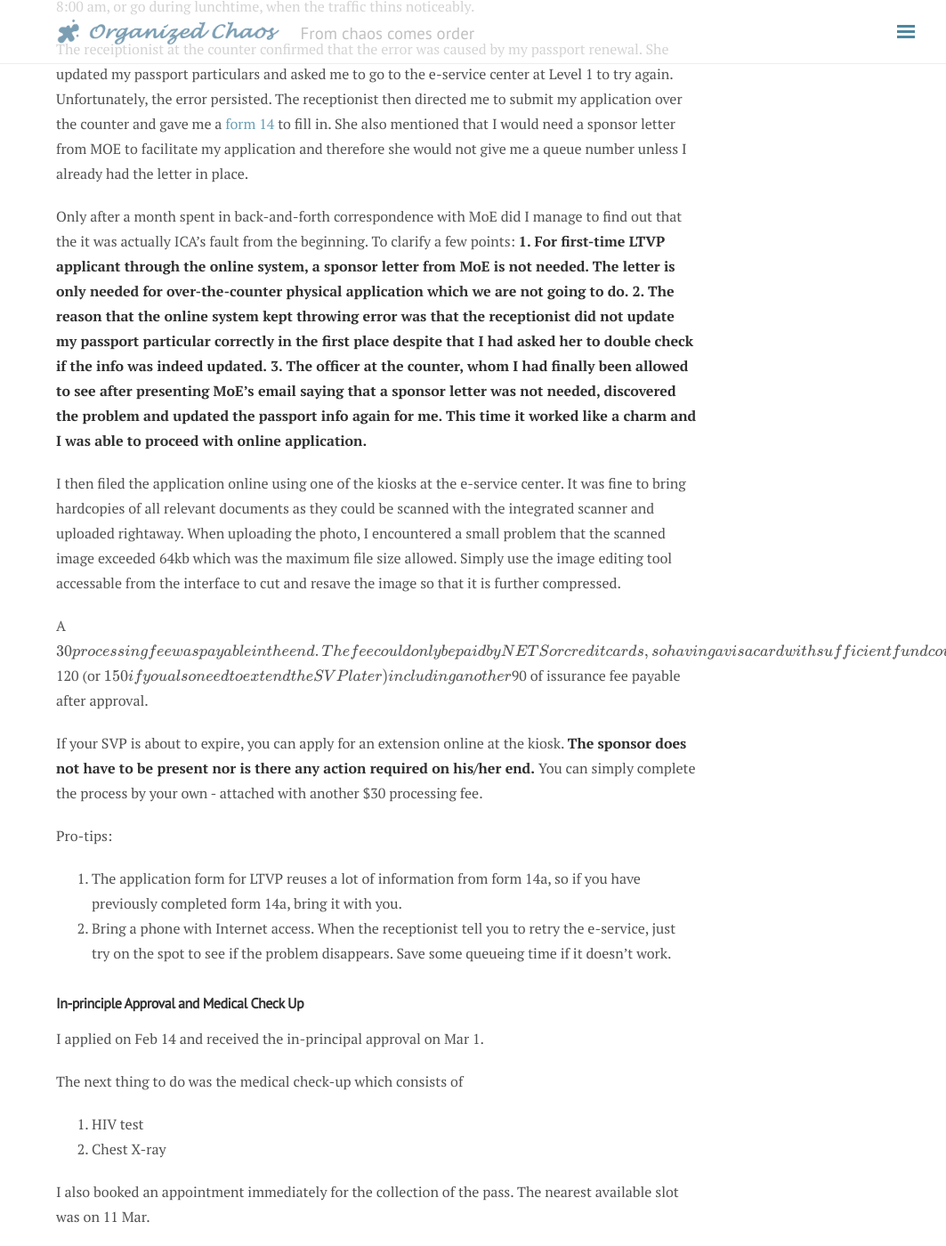
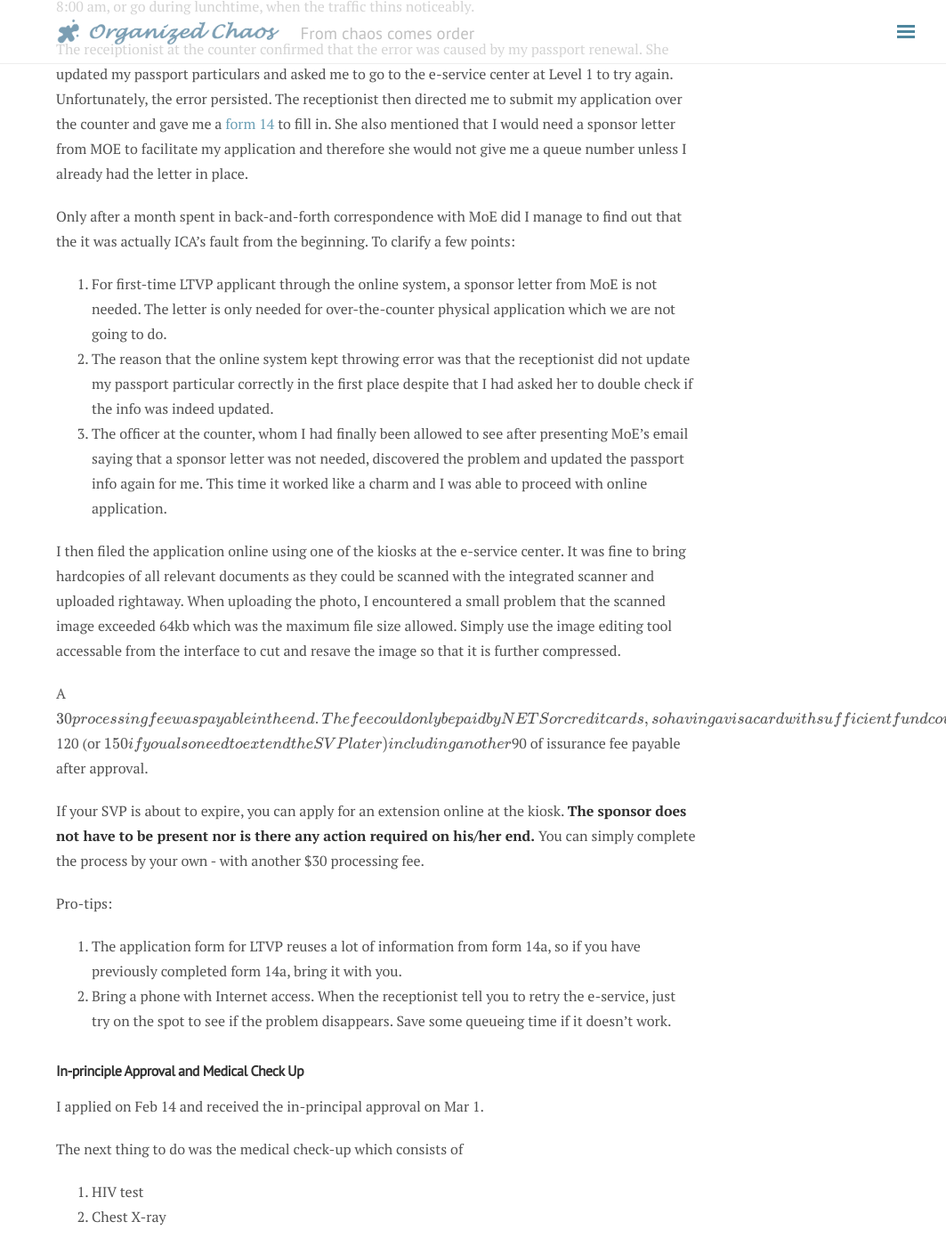
Before and after one commit to yliu9055/organizedchaos, a Jekyll site: the page built from _posts/2019-02-01-LTVP.markdown, in a window 1280 px wide and 1400 px high, scrolled down 1724 px. Shown: the whole window at 89% size, without its empty margins (217-1280 px from the left). Built offline with Jekyll 4.4.1, drawn with Linux system fonts in a browser that asks for light colours; nearby versions of some CDN libraries; formulas are drawn with MathJax 3; comment, search, counter and statistics services are not loaded.

```diff
--- a/_posts/2019-02-01-LTVP.markdown
+++ b/_posts/2019-02-01-LTVP.markdown
@@ -38,15 +38,15 @@
 The receiptionist at the counter confirmed that the error was caused by my passport renewal. She updated my passport particulars and asked me to go to the e-service center at Level 1 to try again. Unfortunately, the error persisted. The receptionist then directed me to submit my application over the counter and gave me a [form 14](https://www.ica.gov.sg/cms/files/forms/Form14.pdf) to fill in. She also mentioned that I would need a sponsor letter from MOE to facilitate my application and therefore she would not give me a queue number unless I already had the letter in place.
 
 Only after a month spent in back-and-forth correspondence with MoE did I manage to find out that the it was actually ICA's fault from the beginning. To clarify a few points:
-__1. For first-time LTVP applicant through the online system, a sponsor letter from MoE is not needed. The letter is only needed for over-the-counter physical application which we are not going to do.__
-__2. The reason that the online system kept throwing error was that the receptionist did not update my passport particular correctly in the first place despite that I had asked her to double check if the info was indeed updated.__
-__3. The officer at the counter, whom I had finally been allowed to see after presenting MoE's email saying that a sponsor letter was not needed, discovered the problem and updated the passport info again for me. This time it worked like a charm and I was able to proceed with online application.__
+1. For first-time LTVP applicant through the online system, a sponsor letter from MoE is not needed. The letter is only needed for over-the-counter physical application which we are not going to do.
+2. The reason that the online system kept throwing error was that the receptionist did not update my passport particular correctly in the first place despite that I had asked her to double check if the info was indeed updated.
+3. The officer at the counter, whom I had finally been allowed to see after presenting MoE's email saying that a sponsor letter was not needed, discovered the problem and updated the passport info again for me. This time it worked like a charm and I was able to proceed with online application.
 
 I then filed the application online using one of the kiosks at the e-service center. It was fine to bring hardcopies of all relevant documents as they could be scanned with the integrated scanner and uploaded rightaway. When uploading the photo, I encountered a small problem that the scanned image exceeded 64kb which was the maximum file size allowed. Simply use the image editing tool accessable from the interface to cut and resave the image so that it is further compressed.
 
-A $30 processing fee was payable in the end. The fee could only be paid by NETS or credit cards, so having a visa card with sufficient fund could be very handy. The total expense was $120 (or $150 if you also need to extend the SVP later) including another $90 of issurance fee payable after approval.
+A \$30 processing fee was payable in the end. The fee could only be paid by NETS or credit cards, so having a visa card with sufficient fund could be very handy. The total expense was \$120 (or \$150 if you also need to extend the SVP later) including another \$90 of issurance fee payable after approval.
 
-If your SVP is about to expire, you can apply for an extension online at the kiosk. __The sponsor does not have to be present nor is there any action required on his/her end.__ You can simply complete the process by your own - attached with another $30 processing fee.
+If your SVP is about to expire, you can apply for an extension online at the kiosk. __The sponsor does not have to be present nor is there any action required on his/her end.__ You can simply complete the process by your own - with another \$30 processing fee.
 
 Pro-tips:
 1. The application form for LTVP reuses a lot of information from form 14a, so if you have previously completed form 14a, bring it with you.
```
